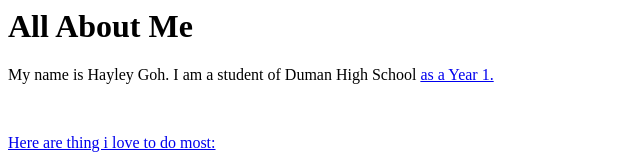
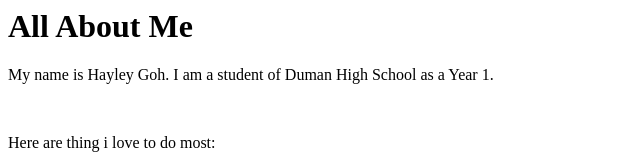
Before and after one commit to dhshayleygoh/dhshayleygoh.github.io, a plain HTML site: page index.html in a window 1280 px wide. Shown: the top 164 px of the page, without its empty margins (0-640 px from the left). Drawn offline with Linux system fonts and the light colour scheme.

Commit message:
Update index.html

```diff
--- a/index.html
+++ b/index.html
@@ -3,7 +3,7 @@
 <body>
 <h1> All About Me</h1>
 <title> This is my website</title>
-<p> My name is Hayley Goh. I am a student of Duman High School  <a href ="www.dhs.sg"> as a Year 1.</p>
+  <p> My name is Hayley Goh. I am a student of Duman High School  <a href ="www.dhs.sg"> </a>  as a Year 1.</p>
 <br>
 <p> Here are thing i love to do most:</p>
 <ul>
```
